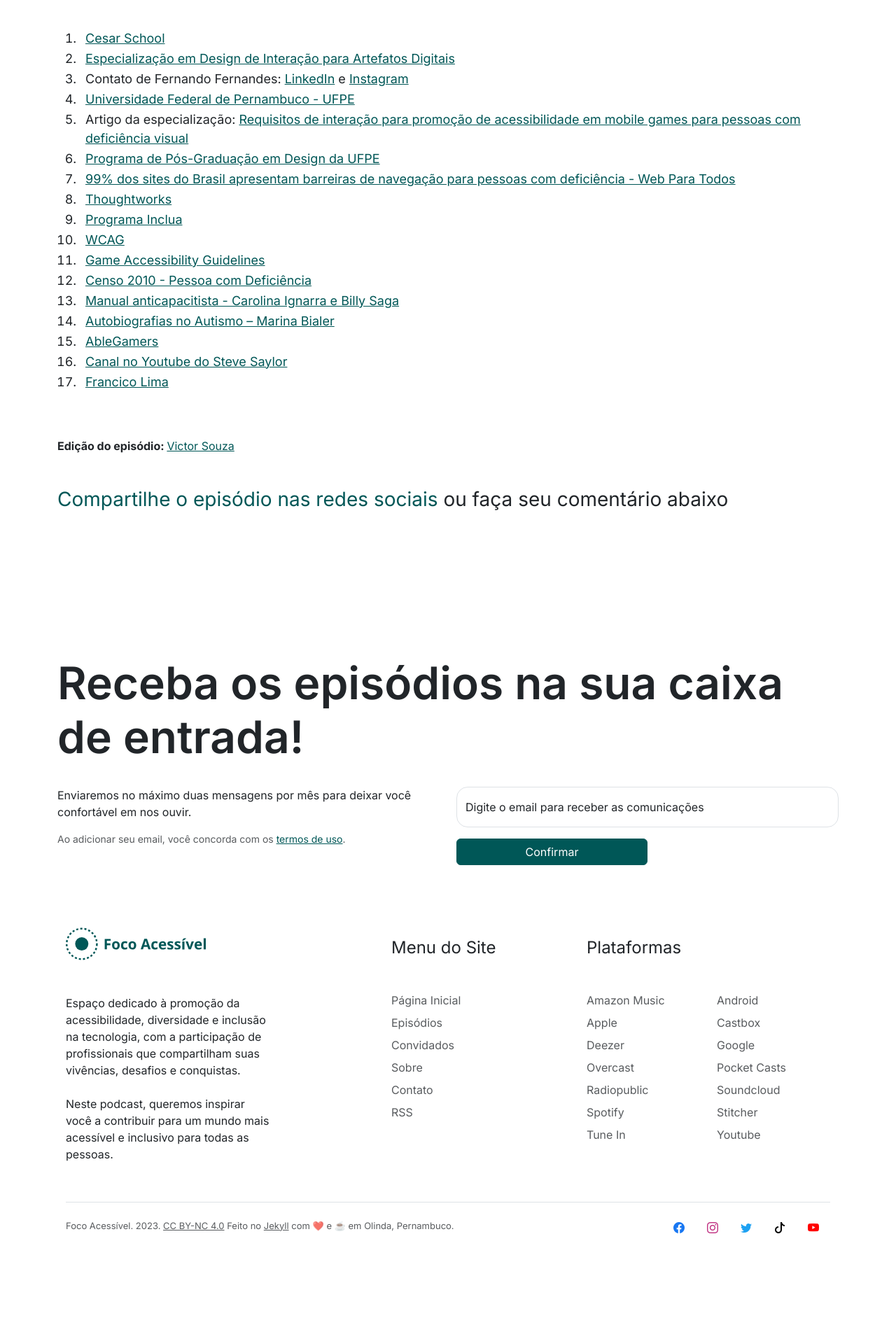
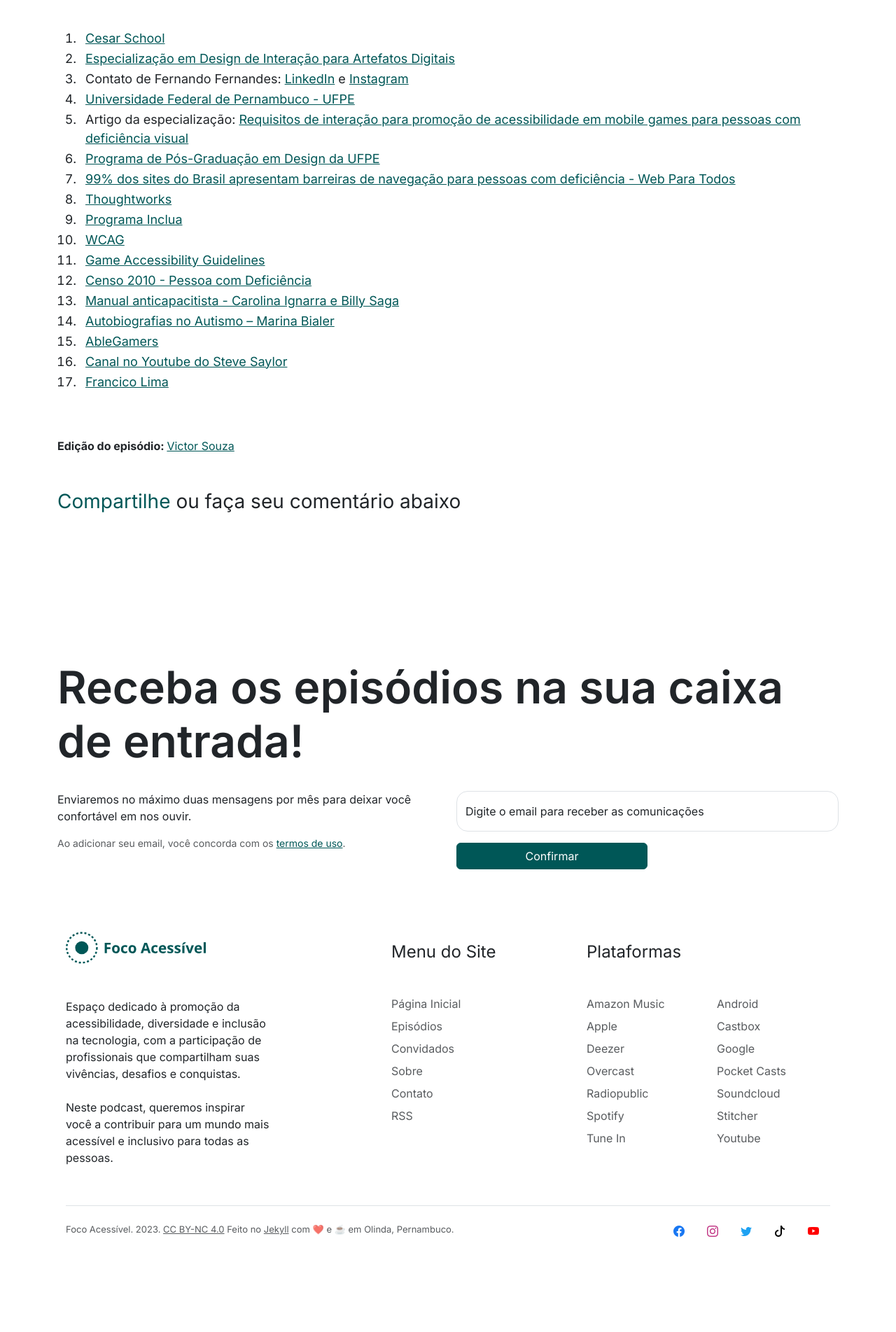
Before and after one commit to focoacessivel/focoacessivel.github.io, a Jekyll site: the page built from _posts/2023-05-10-ep-1-design-acessibilidade-e-conscientizacao-da-inclusao-fernando-fernandes.html, in a window 1280 px wide. Shown: the part 3387-5290 px from the top of the page at 70% size. Built offline with Jekyll 4.4.1, drawn with Linux system fonts in a browser that asks for light colours; nearby versions of some CDN libraries; comment, search, counter and statistics services are not loaded.

Commit message:
COMENTÁRIOs

```diff
--- a/_layouts/default.html
+++ b/_layouts/default.html
@@ -61,8 +61,8 @@
             gtag('config', 'G-JSVR5N10GY');
         </script>
 
-        <a class="visually-hidden-focusable" title="Acesso direto ao conteúdo" href="#main">conteúdo</a>
-        <a class="visually-hidden-focusable" title="Acesso direto ao menu" data-bs-toggle="offcanvas" href="#offcanvas" role="button" aria-controls="offcanvas">menu</a>
+        <a class="visually-hidden-focusable" title="Acesso direto ao conteúdo" href="#main">Ir para o conteúdo</a>
+        <a class="visually-hidden-focusable" title="Acesso direto ao menu" data-bs-toggle="offcanvas" href="#offcanvas" role="button" aria-controls="offcanvas">Acessar o menu principal do site</a>
         <div class="w-100 bg-white py-4">
             <div class="container">
                 <header class="d-flex flex-wrap align-items-center justify-content-center justify-content-md-between">
--- a/_layouts/post.html
+++ b/_layouts/post.html
@@ -23,11 +23,11 @@
 
 
       {% if page.comments %}
-      <h3 class="mt-5">
+      <h3 class="mt-5 comment-section">
         <span class="a2a_kit a2a_default_style d-inline-block" data-a2a-url="{{site.url}}{{page.url}}"
           data-a2a-title="{{site.title}}: {{page.title}}">
           <a class="text-decoration-none a2a_dd a2a_counter" title="Clique para compartilhar nas redes sociais" href="https://www.addtoany.com/share">
-           Compartilhe o episódio nas redes sociais
+           Compartilhe
           </a>
         </span>
         ou faça seu comentário abaixo
--- a/main.css
+++ b/main.css
@@ -515,3 +515,7 @@
 .links .program-title{
   font-size: 1.5rem !important;
 }
+
+
+.comment-section,
+.comment-section a{line-height: 1.4;}
```
